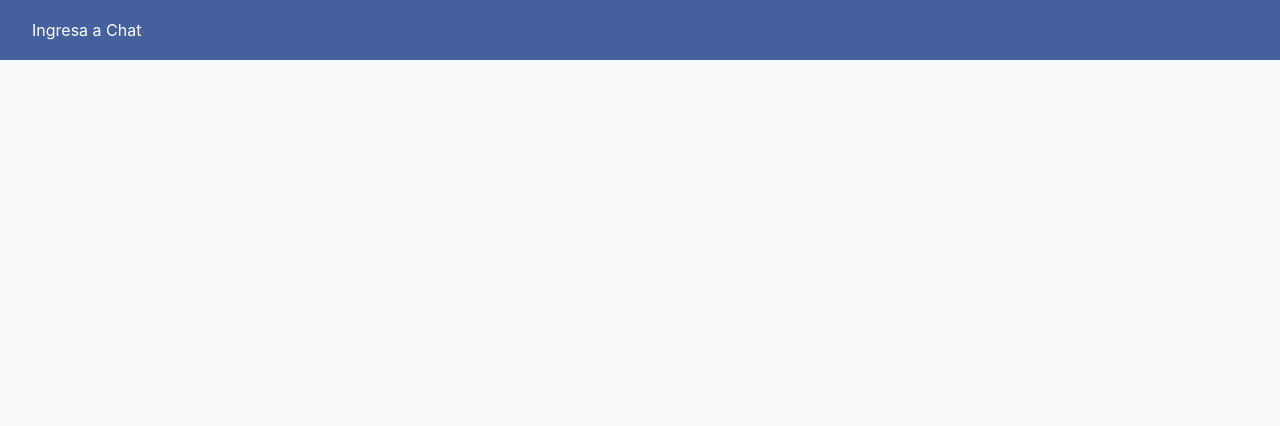
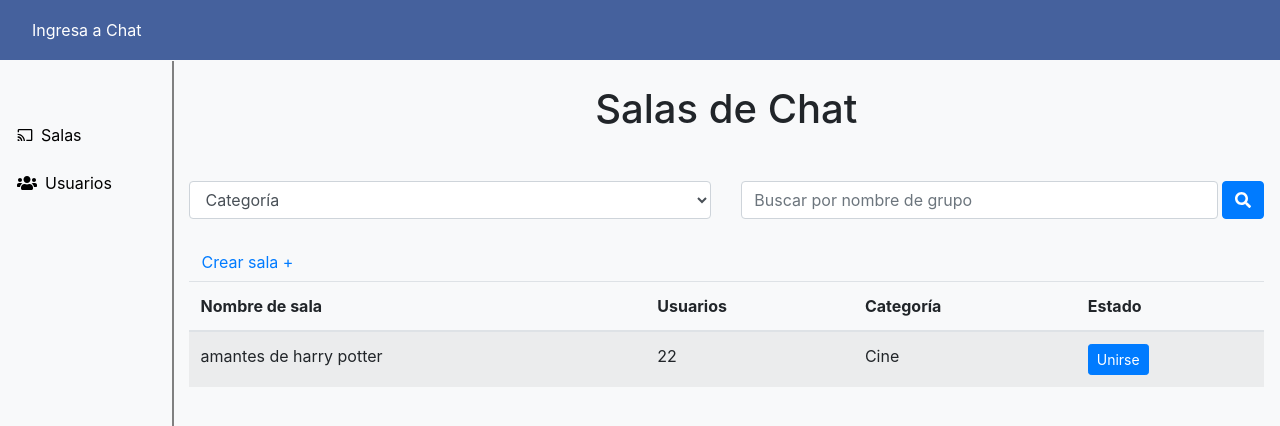
Before and after one commit to wilmer2/chat-app, a React (Create React App) app: page /rooms in a window 1280 px wide. Shown: the top 426 px of the page. Built offline with nearby package versions, Linux system fonts and the light colour scheme.

Commit message:
adding room list ui

```diff
--- a/src/App.js
+++ b/src/App.js
@@ -2,6 +2,7 @@ import React from 'react';
 import { BrowserRouter, Switch, Route } from 'react-router-dom';
 import Layout from './layout';
 import EntryChat from './pages/EntryChat';
+import RoomList from './pages/Room/List';
 
 const App = () => {
   return (
@@ -9,6 +10,7 @@ const App = () => {
        <Switch>
         <Layout>
           <Route exact path='/' component={EntryChat} />
+          <Route exact path='/rooms' component={RoomList} />
         </Layout>
       </Switch>
     </BrowserRouter>
--- a/src/components/wrappers/MainWrapper.js
+++ b/src/components/wrappers/MainWrapper.js
@@ -4,6 +4,7 @@ import styled from 'styled-components';
 const MainWrapperStyle = styled.section`
   background-color: #F8F9FA;
   min-height: 918px;
+  border: 1px solid transparent;
 `
 const MainWrapper = ({ children }) => (
   <MainWrapperStyle>
--- a/src/layout/components/LayoutView.js
+++ b/src/layout/components/LayoutView.js
@@ -10,11 +10,11 @@ const WrapperSidebar = ({ children }) => (
   </div>
 );
 
-const LayoutView = ({ children }) => (
+const LayoutView = ({ children, isConnect }) => (
   <>
     <Header />
     <MainWrapper>
-      {children}
+      {!true ? children : <WrapperSidebar>{children}</WrapperSidebar>}
     </MainWrapper>
   </>
 );
--- a/src/layout/components/SideMenu.js
+++ b/src/layout/components/SideMenu.js
@@ -22,7 +22,7 @@ const SideMenuItem = styled.div`
   color: black;
 `;
 const SideMenu = () => (
-  <SideMenuContainer className="pt-3">
+  <SideMenuContainer className="pt-5">
     <SideMenuItemContainer className="mt-1">
       <Link to="/rooms">
         <SideMenuItem className="d-flex align-items-center ml-3">
--- /dev/null
+++ b/src/pages/Room/List/components/RoomList.js
@@ -0,0 +1,24 @@
+import React from 'react';
+import RoomListItem from './RoomListItem';
+
+const RoomList = () => (
+  <div className="row ">
+    <div className="col-md-12">
+      <table className="table table-striped">
+        <thead>
+          <tr>
+            <th>Nombre de sala</th>
+            <th>Usuarios</th>
+            <th>Categoría</th>
+            <th>Estado</th>
+          </tr>
+        </thead>
+        <tbody>
+          <RoomListItem name="amantes de harry potter" category="Cine" membersAccount={22}/>
+        </tbody>
+      </table>
+    </div>
+  </div>
+);
+
+export default RoomList;
--- /dev/null
+++ b/src/pages/Room/List/components/RoomListButton.js
@@ -0,0 +1,12 @@
+import React from 'react';
+import { Link } from 'react-router-dom';
+
+const RoomListButton = () => (
+  <div className="row mt-2">
+    <div className="col-md-12">
+      <Link to="/rooms/register" className="btn btn-link">Crear sala +</Link>
+    </div>
+  </div>
+);
+
+export default RoomListButton;
--- /dev/null
+++ b/src/pages/Room/List/components/RoomListForm.js
@@ -0,0 +1,37 @@
+import React from 'react';
+
+const RoomListForm = () => (
+  <form className="mt-5">
+    <div className="row  justify-content-between">
+        <div className="col-md-6">
+          <div className="form-group">
+            <select className="form-control" id="category" name="category">
+              <option>Categoría</option>
+              <option>Cine</option>
+              <option>Música</option>
+              <option>Deporte</option>
+              <option>Otros</option>
+            </select>
+          </div>
+        </div>
+        <div className="col-md-6">
+          <div className="form-group">
+            <div className="d-flex">
+              <input
+                className="form-control"
+                placeholder="Buscar por nombre de grupo"
+                type="text"
+                name="nameGroup"
+                id="nameGroup"
+              />
+              <button className="btn btn-primary ml-1">
+                <i className="fas fa-search" />
+              </button>
+            </div>
+          </div>
+        </div>
+    </div>
+  </form>
+);
+
+export default RoomListForm;
--- /dev/null
+++ b/src/pages/Room/List/components/RoomListItem.js
@@ -0,0 +1,15 @@
+import React from 'react';
+
+
+const RoomListItem = ({ category, membersAccount, name }) => (
+  <tr>
+    <td>{name}</td>
+    <td>{membersAccount}</td>
+    <td>{category}</td>
+    <td>
+      <button className="btn btn-primary btn-sm">Unirse</button>
+    </td>
+  </tr>
+);
+
+export default RoomListItem;
--- /dev/null
+++ b/src/pages/Room/List/components/RoomListView.js
@@ -0,0 +1,15 @@
+import React from 'react';
+import RoomListForm from './RoomListForm';
+import RoomList from './RoomList';
+import RoomListButton from './RoomListButton';
+
+const RoomListView = () => (
+  <section className="container">
+    <h1 className="text-center mt-4">Salas de Chat</h1>
+    <RoomListForm />
+    <RoomListButton />
+    <RoomList />
+  </section>
+);
+
+export default RoomListView;
--- /dev/null
+++ b/src/pages/Room/List/index.js
@@ -0,0 +1,3 @@
+import RoomListView from './components/RoomListView';
+
+export default RoomListView;
```
